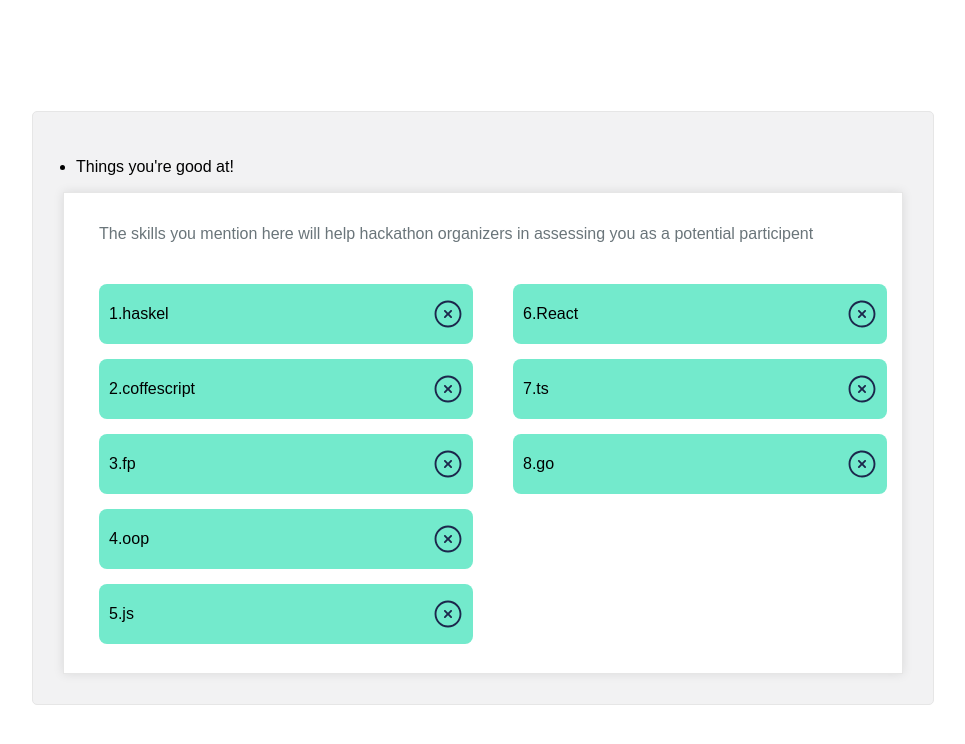
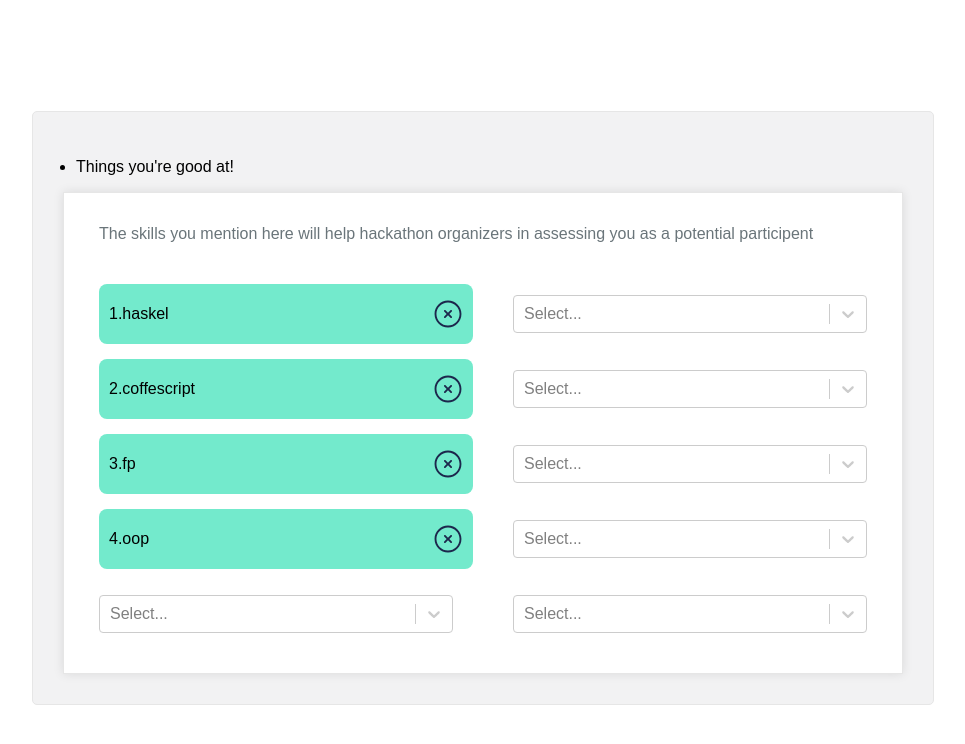
Before and after one commit to sreehari2003/devfolio-dnd, a React (Vite) app: page /dnd in a window 1280 px wide. Shown: the top 744 px of the page, without its empty margins (157-1122 px from the left). Built offline with nearby package versions, Linux system fonts and the light colour scheme.

Commit message:
feat: added react select

```diff
--- a/package.json
+++ b/package.json
@@ -12,7 +12,8 @@
   "dependencies": {
     "react": "^18.2.0",
     "react-dom": "^18.2.0",
-    "react-router-dom": "^6.23.0"
+    "react-router-dom": "^6.23.0",
+    "react-select": "^5.8.0"
   },
   "devDependencies": {
     "@types/react": "^18.2.66",
--- /dev/null
+++ b/src/components/AddSkills.tsx
@@ -0,0 +1,16 @@
+import Select from "react-select";
+import "./skill.css";
+
+const options = [
+  { value: "chocolate", label: "Chocolate" },
+  { value: "strawberry", label: "Strawberry" },
+  { value: "vanilla", label: "Vanilla" },
+];
+
+export const AddSkills = () => {
+  return (
+    <div className="dnd-option skill-provider">
+      <Select options={options} className="select" />
+    </div>
+  );
+};
--- a/src/components/index.ts
+++ b/src/components/index.ts
@@ -1,2 +1,3 @@
 export { Task } from "./Task";
 export { Skill } from "./Skill";
+export { AddSkills } from "./AddSkills";
--- a/src/components/skill.css
+++ b/src/components/skill.css
@@ -18,3 +18,14 @@
 .dnd-option img {
   width: 30px;
 }
+
+.skill-provider {
+  background-color: white;
+  border: 1px solid (128, 128, 128, 0.472);
+  padding: 0%;
+}
+
+.select {
+  width: 100%;
+  border: 0px solid white;
+}
--- a/src/pages/DndPage.tsx
+++ b/src/pages/DndPage.tsx
@@ -1,5 +1,5 @@
-import { useMemo, useState } from "react";
-import { Skill } from "../components";
+import { useEffect, useMemo, useState } from "react";
+import { Skill, AddSkills } from "../components";
 import "./dnd.css";
 
 interface DragInfo {
@@ -7,7 +7,12 @@
   dragIndex: number | null;
 }
 
-const skillsTemp = [
+type Skils = {
+  name: null | string;
+  index: number;
+};
+
+const skillsTemp: Skils[] = [
   {
     name: "haskel",
     index: 1,
@@ -24,22 +29,6 @@
     name: "oop",
     index: 4,
   },
-  {
-    name: "js",
-    index: 5,
-  },
-  {
-    name: "React",
-    index: 6,
-  },
-  {
-    name: "ts",
-    index: 7,
-  },
-  {
-    name: "go",
-    index: 8,
-  },
 ];
 
 export const DndPage = () => {
@@ -50,11 +39,24 @@
     dragIndex: null,
   });
 
-  const [sectionOne, sectionTwo] = useMemo(() => {
+  useEffect(() => {
+    const skillSet = [...skills]; // Create a copy of the original skills array
+    const desiredLength = 10; // Desired length of the array
+
+    // Fill the array with objects having name set to null and index set to -1
+    while (skillSet.length < desiredLength) {
+      skillSet.push({ name: null, index: -1 });
+    }
+
+    console.log(skillSet);
+    setSkills(skillSet); // Update the state with the new array
+  }, []);
+
+  const { sectionOne, sectionTwo } = useMemo(() => {
     const sectionOne = skills.slice(0, 5);
     const sectionTwo = skills.slice(5, 10);
 
-    return [sectionOne, sectionTwo];
+    return { sectionOne, sectionTwo };
   }, [skills]);
 
   const handleDragStart = (
@@ -109,7 +111,9 @@
           </p>
           <section className="dnd-area">
             <div className="droppable">
-              {sectionOne.map(({ name, index }) => (
+              {sectionOne.map(({ name, index }) => {
+                if (name) {
+                  return (
                     <Skill
                       text={name}
                       key={index}
@@ -118,10 +122,16 @@
                       onDragEnd={handleDragEnd}
                       onDrop={handleOnDrop}
                     />
-              ))}
+                  );
+                } else {
+                  return <AddSkills key={index} />;
+                }
+              })}
             </div>
             <div className="droppable">
-              {sectionTwo.map(({ name, index }) => (
+              {sectionTwo.map(({ name, index }) => {
+                if (name) {
+                  return (
                     <Skill
                       text={name}
                       key={index}
@@ -130,7 +140,11 @@
                       onDragEnd={handleDragEnd}
                       onDrop={handleOnDrop}
                     />
-              ))}
+                  );
+                } else {
+                  return <AddSkills key={index} />;
+                }
+              })}
             </div>
           </section>
         </div>
```
Also changed, not shown: 1 other file (tests, documents, lock files or other folders). Lines whose indentation alone changed are shown as unchanged.
